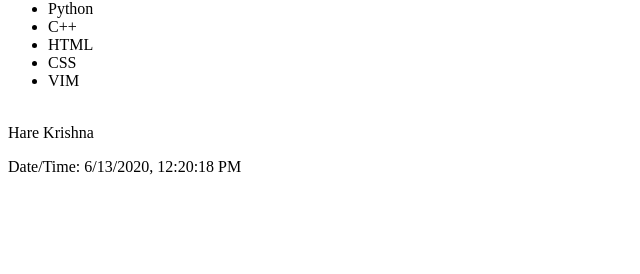
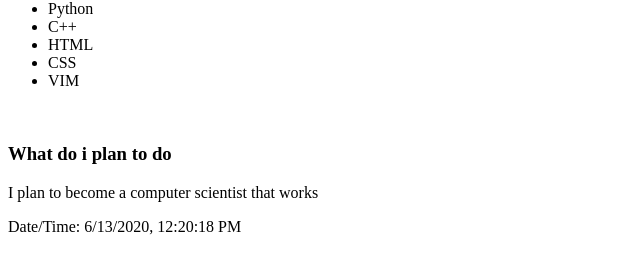
Before and after one commit to KendreAchyut/kendreachyut.github.io, a plain HTML site: page index.html in a window 1280 px wide. Shown: the part 66-340 px from the top of the page, without its empty margins (0-640 px from the left). Drawn offline with Linux system fonts and the light colour scheme.

Commit message:
This commit is overriding

```diff
--- a/index.html
+++ b/index.html
@@ -10,11 +10,12 @@
 </ul>
 </div>
 <br>
-Hare Krishna
-<br>
-<p>Date/Time: <span id="datetime"></span></p>
+<h3>What do i plan to do</h3>
+<p>I plan to become a computer scientist that works
+	<p>Date/Time: <span id="datetime"></span></p>
 
 <script>
 var dt = new Date();
 document.getElementById("datetime").innerHTML = dt.toLocaleString();
 </script>
+</p>
```
